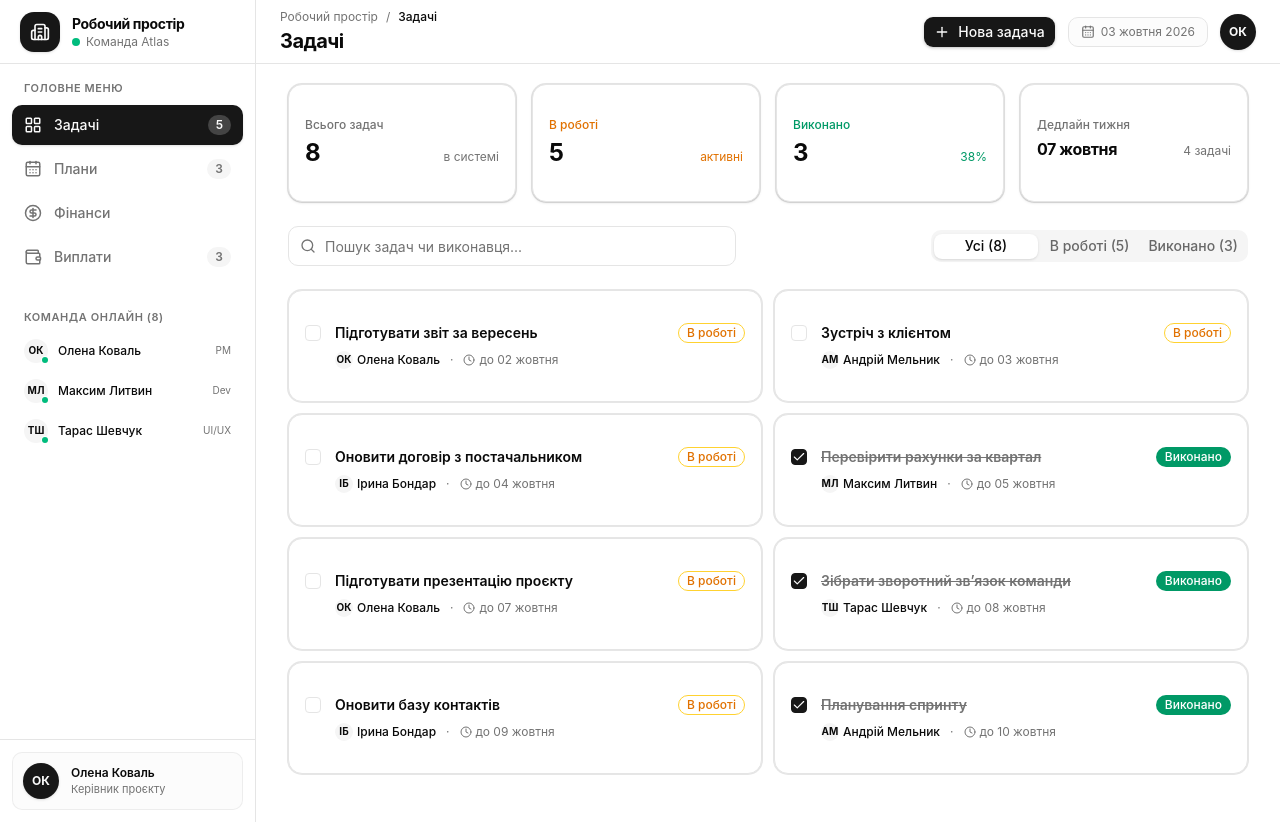
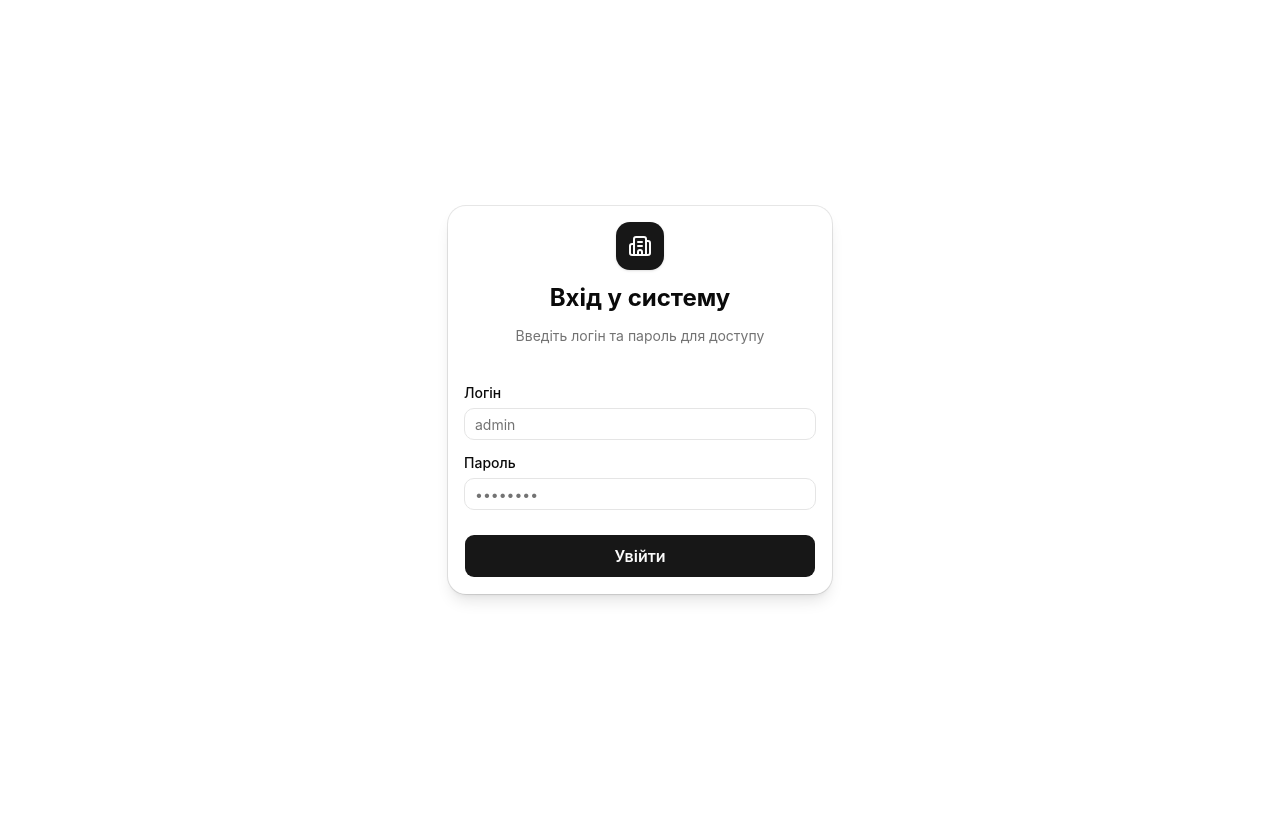
Before and after one commit to yakovenko-222/app-comand, a Next.js app: page / in a window 1280 px wide. After the commit the page ends 800 px from the top, so only its background shows below. Built offline with nearby package versions, Linux system fonts and the light colour scheme.

Commit message:
feat: add admin login screen

```diff
--- a/components/company-app.tsx
+++ b/components/company-app.tsx
@@ -1135,7 +1135,62 @@ function PaymentsPage() {
 
 // Main Page Switcher
 export default function CompanyApp() {
+  const [isLoggedIn, setIsLoggedIn] = useState(false)
+  const [username, setUsername] = useState('')
+  const [password, setPassword] = useState('')
+  const [error, setError] = useState('')
   const pathname = usePathname()
+
+  if (!isLoggedIn) {
+    return (
+      <div className="flex min-h-screen items-center justify-center bg-background p-4">
+        <Card className="w-full max-w-sm rounded-2xl shadow-lg border-border">
+          <CardHeader className="text-center space-y-2 pb-6">
+            <div className="mx-auto flex size-12 items-center justify-center rounded-xl bg-primary text-primary-foreground shadow-sm mb-2">
+              <Building2 className="size-6" />
+            </div>
+            <CardTitle className="text-2xl font-bold">Вхід у систему</CardTitle>
+            <CardDescription>Введіть логін та пароль для доступу</CardDescription>
+          </CardHeader>
+          <CardContent>
+            <form onSubmit={(e) => {
+              e.preventDefault()
+              if (username === 'admin' && password === 'admin') {
+                setIsLoggedIn(true)
+                setError('')
+              } else {
+                setError('Невірний логін або пароль')
+              }
+            }} className="space-y-4">
+              <div className="space-y-2">
+                <Label htmlFor="username">Логін</Label>
+                <Input
+                  id="username"
+                  value={username}
+                  onChange={(e) => setUsername(e.target.value)}
+                  placeholder="admin"
+                  required
+                />
+              </div>
+              <div className="space-y-2">
+                <Label htmlFor="password">Пароль</Label>
+                <Input
+                  id="password"
+                  type="password"
+                  value={password}
+                  onChange={(e) => setPassword(e.target.value)}
+                  placeholder="••••••••"
+                  required
+                />
+              </div>
+              {error && <p className="text-sm font-medium text-red-500 dark:text-red-400 text-center">{error}</p>}
+              <Button type="submit" className="w-full h-11 text-base font-semibold mt-2">Увійти</Button>
+            </form>
+          </CardContent>
+        </Card>
+      </div>
+    )
+  }
 
   if (pathname === '/plans') return <PlansPage />
   if (pathname === '/finance') return <FinancePage />
```
